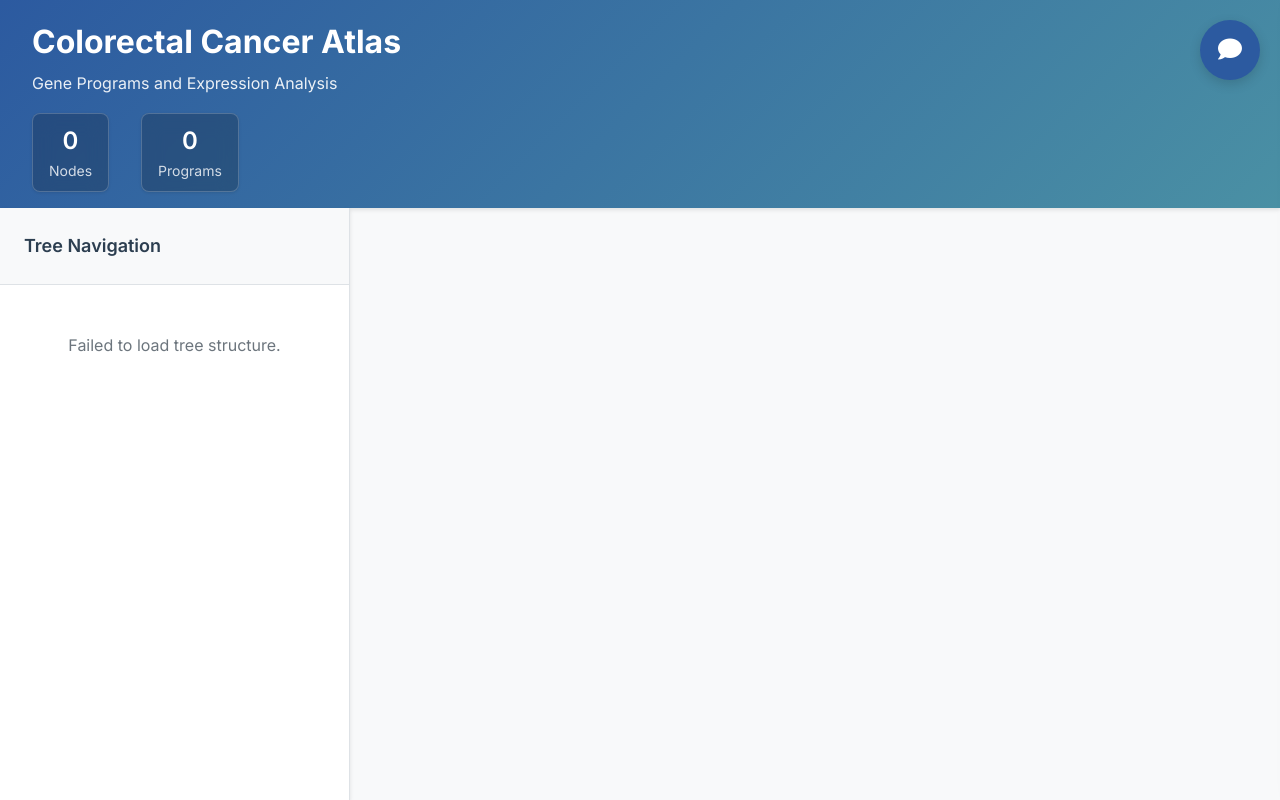
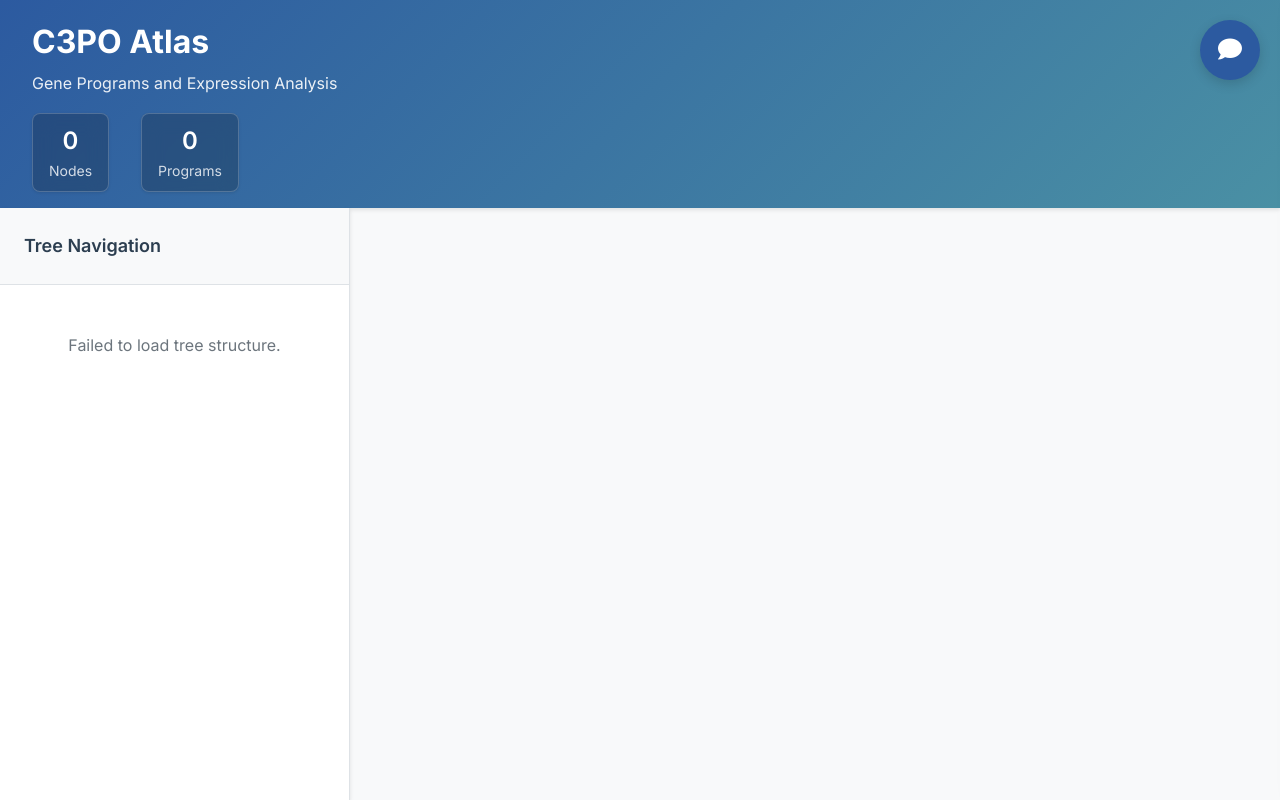
Before and after one commit to ykjain/c3po_frontend, a Flask app: page / in a window 1280 px wide. Run offline with Flask 3, Linux system fonts and the light colour scheme; the visitor is signed in with stand-in values (Sample User, id 1); data that the repository does not hold is empty.

Commit message:
Make frontend configurable via environment variables
- Add ATLAS_TITLE env var for customizable page title
- Add PROGRAMS_FILE, TREE_FILE, C3PO_OUTPUTS env vars for data paths
- Add --port, --passcode, --host CLI arguments
- Improve heatmap display titles and ordering
- Remove hardcoded paths

🤖 Generated with [Claude Code](https://claude.com/claude-code)

Co-Authored-By: Claude Opus 4.5 <noreply@anthropic.com>

```diff
--- a/server.py
+++ b/server.py
@@ -6,6 +6,7 @@ Serves program data with lazy loading endpoints.
 
 import json
 import os
+import argparse
 from flask import Flask, render_template, jsonify, request, send_from_directory, Response, session, redirect, url_for
 from flask_cors import CORS
 from PIL import Image
@@ -53,7 +54,8 @@ def load_data():
     global programs_data, tree_structure
 
     # Load programs data (generated from c3po_outputs)
-    programs_file = '/home/ubuntu/display/programs.json'
+    # Use environment variable or default to sepsis data location
+    programs_file = os.environ.get('PROGRAMS_FILE', '/mnt/local/sepsis_data/c3po_outputs/programs.json')
     if os.path.exists(programs_file):
         with open(programs_file, 'r') as f:
             programs_data = json.load(f)
@@ -63,7 +65,7 @@ def load_data():
         print("  Run: cd /home/ubuntu/c3po_display && uv run python generate_display_metadata.py")
 
     # Load tree structure (generated from c3po_outputs)
-    tree_file = '/home/ubuntu/display/tree.json'
+    tree_file = os.environ.get('TREE_FILE', '/mnt/local/sepsis_data/c3po_outputs/tree.json')
     if os.path.exists(tree_file):
         with open(tree_file, 'r') as f:
             tree_structure = json.load(f)
@@ -98,7 +100,7 @@ def logout():
 @login_required
 def index():
     """Serve the main page."""
-    return render_template('index.html')
+    return render_template('index.html', atlas_title=os.environ.get('ATLAS_TITLE', 'C3PO Atlas'))
 
 @app.route('/api/tree')
 def get_tree():
@@ -268,7 +270,7 @@ def serve_images(filepath):
 def get_node_summary(node_name):
     """Get node summary figures and program labels."""
     # Updated path for new c3po_outputs structure
-    summary_base_path = '/home/ubuntu/c3po_outputs_CRC'
+    summary_base_path = os.environ.get('C3PO_OUTPUTS', '/mnt/local/sepsis_data/c3po_outputs')
 
     # Check if directory exists for this node (with _display_figures suffix)
     node_summary_path = os.path.join(summary_base_path, f'{node_name}_display_figures')
@@ -357,7 +359,7 @@ def get_node_summary(node_name):
 @app.route('/api/node-summary-image/<node_name>/<path:filepath>')
 def serve_node_summary_image(node_name, filepath):
     """Serve node summary images (PNG files)."""
-    summary_base_path = '/home/ubuntu/c3po_outputs_CRC'
+    summary_base_path = os.environ.get('C3PO_OUTPUTS', '/mnt/local/sepsis_data/c3po_outputs')
     node_path = os.path.join(summary_base_path, f'{node_name}_display_figures')
 
     if not os.path.exists(node_path):
@@ -375,7 +377,7 @@ def serve_node_summary_image(node_name, filepath):
 @app.route('/api/node-summary-html/<node_name>/<path:filepath>')
 def serve_node_summary_html(node_name, filepath):
     """Serve node summary HTML files (new Plotly outputs)."""
-    summary_base_path = '/home/ubuntu/c3po_outputs_CRC'
+    summary_base_path = os.environ.get('C3PO_OUTPUTS', '/mnt/local/sepsis_data/c3po_outputs')
     node_path = os.path.join(summary_base_path, f'{node_name}_display_figures')
 
     if not os.path.exists(node_path):
@@ -393,7 +395,7 @@ def serve_node_summary_html(node_name, filepath):
 @app.route('/api/interactive-plot/<node_name>/<plot_name>')
 def serve_interactive_plot(node_name, plot_name):
     """Serve static PNG plot files."""
-    summary_base_path = '/home/ubuntu/c3po_outputs_CRC'
+    summary_base_path = os.environ.get('C3PO_OUTPUTS', '/mnt/local/sepsis_data/c3po_outputs')
     node_summary_path = os.path.join(summary_base_path, f'{node_name}_display_figures')
 
     if not os.path.exists(node_summary_path):
@@ -416,7 +418,7 @@ def serve_interactive_plot(node_name, plot_name):
 @app.route('/api/node/<node_name>/leiden-clusters')
 def get_leiden_clusters(node_name):
     """Get leiden cluster labels and biological summaries for a node."""
-    summary_base_path = '/home/ubuntu/c3po_outputs_CRC'
+    summary_base_path = os.environ.get('C3PO_OUTPUTS', '/mnt/local/sepsis_data/c3po_outputs')
     node_summary_path = os.path.join(summary_base_path, f'{node_name}_display_figures')
 
     if not os.path.exists(node_summary_path):
@@ -493,7 +495,26 @@ def get_stats():
     })
 
 if __name__ == '__main__':
+    parser = argparse.ArgumentParser(description='C3PO Frontend Server')
+    parser.add_argument('--port', type=int, default=12534,
+                        help='Port to run the server on (default: 12534)')
+    parser.add_argument('--passcode', type=str, default=None,
+                        help='Access passcode (default: 182638)')
+    parser.add_argument('--host', type=str, default='0.0.0.0',
+                        help='Host to bind to (default: 0.0.0.0)')
+    parser.add_argument('--debug', action='store_true',
+                        help='Enable debug mode')
+    args = parser.parse_args()
+
+    # Update global passcode if provided
+    if args.passcode:
+        PASSCODE = args.passcode
+        print(f"Using custom passcode")
+
     load_data()
     print(f"Loaded data for {len(programs_data)} nodes")
     print(f"Total programs: {sum(len(node_data.get('programs', {})) for node_data in programs_data.values())}")
-    app.run(host='0.0.0.0', port=12534, debug=True)
+    print(f"\n🚀 Starting server on {args.host}:{args.port}")
+    print(f"   Access at: http://localhost:{args.port}")
+    print(f"   Passcode: {PASSCODE}")
+    app.run(host=args.host, port=args.port, debug=args.debug)
--- a/templates/index.html
+++ b/templates/index.html
@@ -3,7 +3,7 @@
 <head>
     <meta charset="UTF-8">
     <meta name="viewport" content="width=device-width, initial-scale=1.0">
-    <title>Colorectal Cancer Atlas</title>
+    <title>{{ atlas_title }}</title>
     <link rel="stylesheet" href="{{ url_for('static', filename='css/style.css') }}?v={{ range(1, 10000) | random }}">
     <link rel="stylesheet" href="{{ url_for('static', filename='css/chat.css') }}?v={{ range(1, 10000) | random }}">
     <link href="https://fonts.googleapis.com/css2?family=Inter:wght@300;400;500;600;700&display=swap" rel="stylesheet">
@@ -14,7 +14,7 @@
         <!-- Header -->
         <header class="header">
             <div class="header-content">
-                <h1 class="title">Colorectal Cancer Atlas</h1>
+                <h1 class="title">{{ atlas_title }}</h1>
                 <p class="subtitle">Gene Programs and Expression Analysis</p>
             </div>
             <div class="stats-bar">
@@ -47,7 +47,7 @@
                 <div id="welcome-screen" class="welcome-screen" style="display: none;">
                     <div class="welcome-content">
                         <i class="fas fa-project-diagram welcome-icon"></i>
-                        <h2>Welcome to Colorectal Cancer Atlas</h2>
+                        <h2>Welcome to {{ atlas_title }}</h2>
                         <p>Select a node from the tree on the left to explore gene programs and their associated data.</p>
                         <div class="feature-list">
                             <div class="feature-item">
--- a/templates/login.html
+++ b/templates/login.html
@@ -3,7 +3,7 @@
 <head>
     <meta charset="UTF-8">
     <meta name="viewport" content="width=device-width, initial-scale=1.0">
-    <title>Login - HCA Lung Atlas Tree</title>
+    <title>Login</title>
     <style>
         body {
             font-family: -apple-system, BlinkMacSystemFont, 'Segoe UI', Roboto, Oxygen, Ubuntu, Cantarell, sans-serif;
@@ -104,7 +104,6 @@
 <body>
     <div class="login-container">
         <div class="login-header">
-            <h1>HCA Lung Atlas Tree</h1>
             <p>Please enter the access code to continue</p>
         </div>
 
@@ -126,7 +125,7 @@
         </form>
 
         <div class="footer">
-            Secure access to HCA Lung Atlas data
+            Secure access
         </div>
     </div>
 </body>
```
Also changed, not shown: static/js/app.js (+15 -10 lines).
